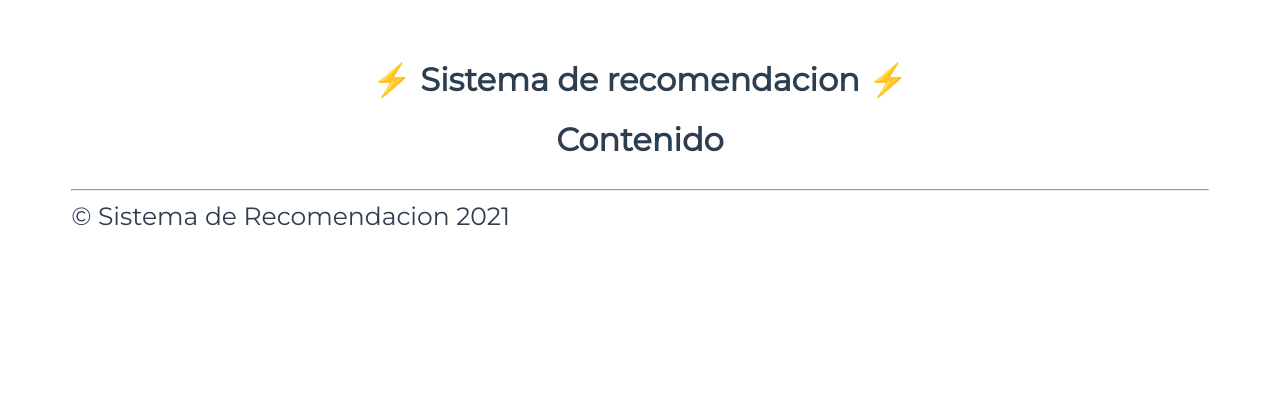
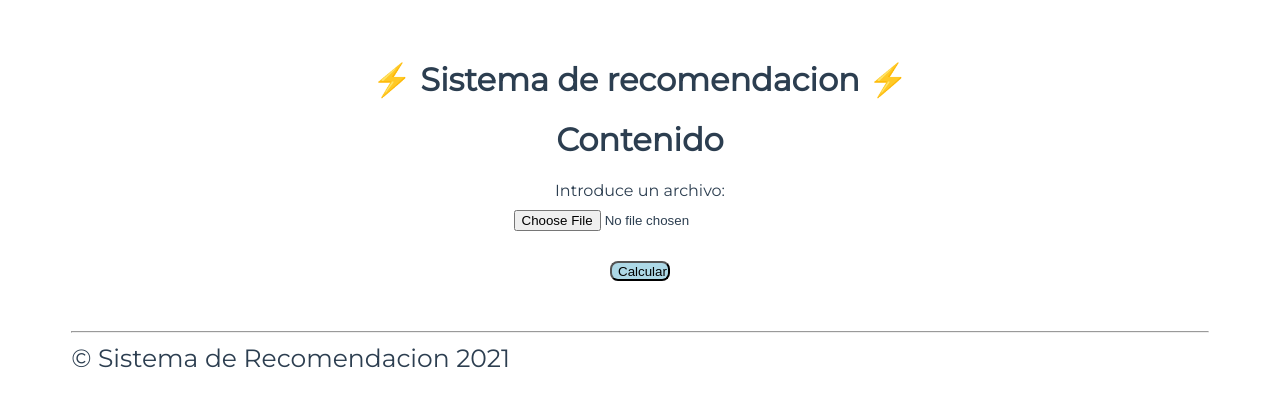
Before and after one commit to alu0101133355/RecomendationSystem2, a Vue app: page / in a window 1280 px wide. Shown: the top 406 px of the page. Built offline with nearby package versions, Linux system fonts and the light colour scheme.

Commit message:
Leeyendo documentos

```diff
--- a/src/components/Content.vue
+++ b/src/components/Content.vue
@@ -1,9 +1,77 @@
 <template>
   <h1>Contenido</h1>
+  <div>
+    <label for="input-file">Introduce un archivo:</label><br>
+    <input type="file" id="input-file">
+  </div>
+  <button class="button" v-on:click="getData">Calcular</button>
+  <div class="solucion" id="solucion"></div>
 </template>
 
 <script>
 export default {
-  name: 'Content'
+  name: 'Content',
+  data() {
+    return {
+      documents: []
+    }
+  },
+  methods: {
+    getData() {
+      this.documents = []
+      const file = document.getElementById("input-file").files[0];  // Leemos el contenido del fichero
+      this.readFileContent(file).then(result => {
+        const stringArray = result.split("\n")
+        stringArray.forEach((element) => {
+          this.documents.push(element)
+        })
+        this.Resultado()
+      });
+    },
+    readFileContent(file) {
+      const reader = new FileReader()
+      return new Promise((resolve, reject) => {
+        reader.onload = event => resolve(event.target.result)
+        reader.onerror = error => reject(error)
+        reader.readAsText(file, "UTF-8")
+      })
+    },
+    Resultado() {
+      document.getElementById("solucion").innerHTML = '';
+      const page = document.getElementById("solucion");
+      const list = document.createElement("ul")
+      this.documents.forEach((element) => {
+        const doc = document.createElement("li")
+        doc.innerHTML = element
+        list.appendChild(doc)
+      })
+      page.appendChild(list)
+    }
+  }
 }
 </script>
+
+<style>
+.button {
+  margin: 20px;
+  height: 20px;
+  width: 60px;
+  background-color: lightblue;
+  border-radius: 8px;
+}
+
+input {
+  margin: 10px;
+}
+
+ul li {
+  text-align: left;
+  margin-top: 20px;
+  font-weight: bold;
+}
+
+ul {
+  margin-left: 30px;
+  margin-right: 30px;
+}
+</style>
```
Also changed, not shown: src/data/data.txt (added).
